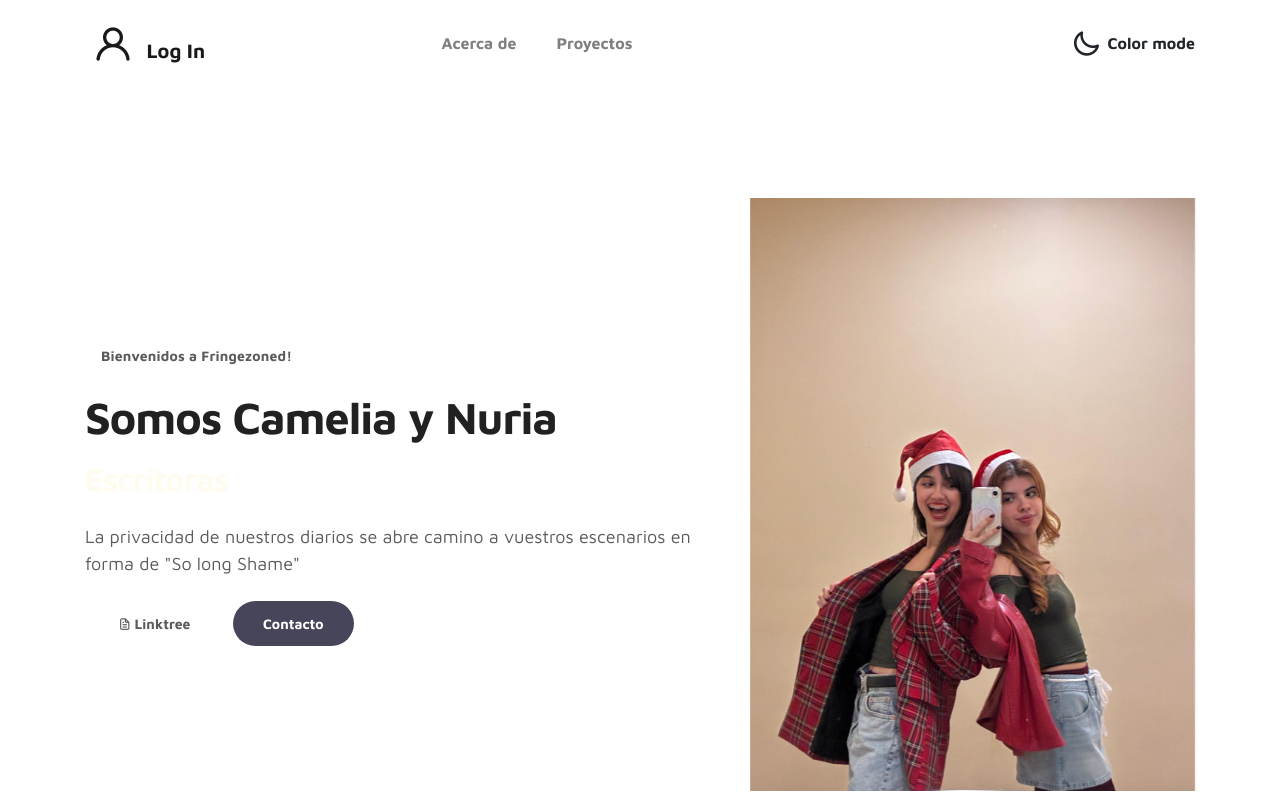
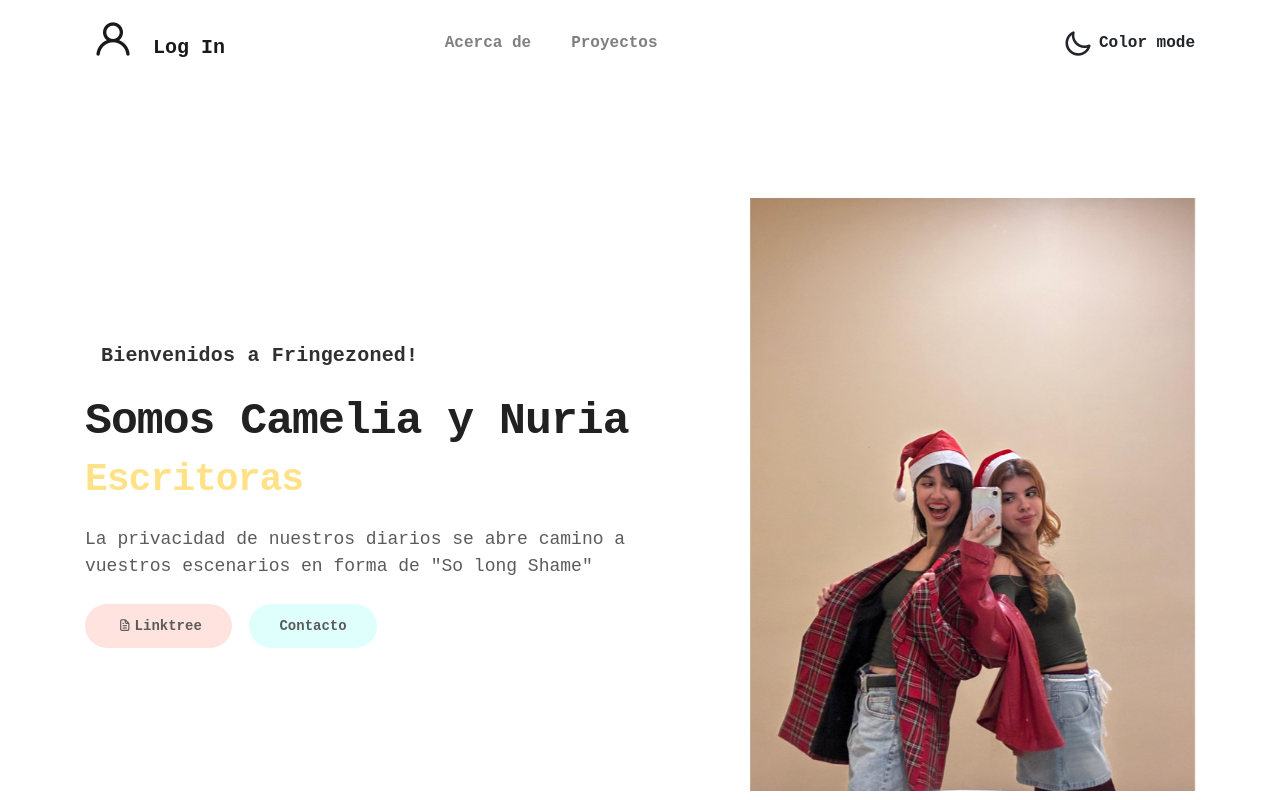
Before and after one commit to nuriarodort/Fringe-zoned, a plain HTML site: page index.html in a window 1280 px wide. Shown: the top 800 px of the page. Drawn offline with nearby package versions, Linux system fonts and the light colour scheme; files that its build step writes are made by us from their sources; files whose address does not match are found by name.

Commit message:
Update index.html

```diff
--- a/index.html
+++ b/index.html
@@ -14,7 +14,7 @@
     <link rel="stylesheet" href="css/owl.theme.default.min.css">
 
     <!-- MAIN STYLE -->
-    <link rel="stylesheet" href="css/tooplate-style.css">
+    <link rel="stylesheet" href="tooplate-style.css">
 
 <!--
 
@@ -334,4 +334,5 @@ height="0" width="0" style="display:none;visibility:hidden"></iframe></noscript>
     <script src="js/custom.js"></script>
 
   </body>
+
 </html>
```
